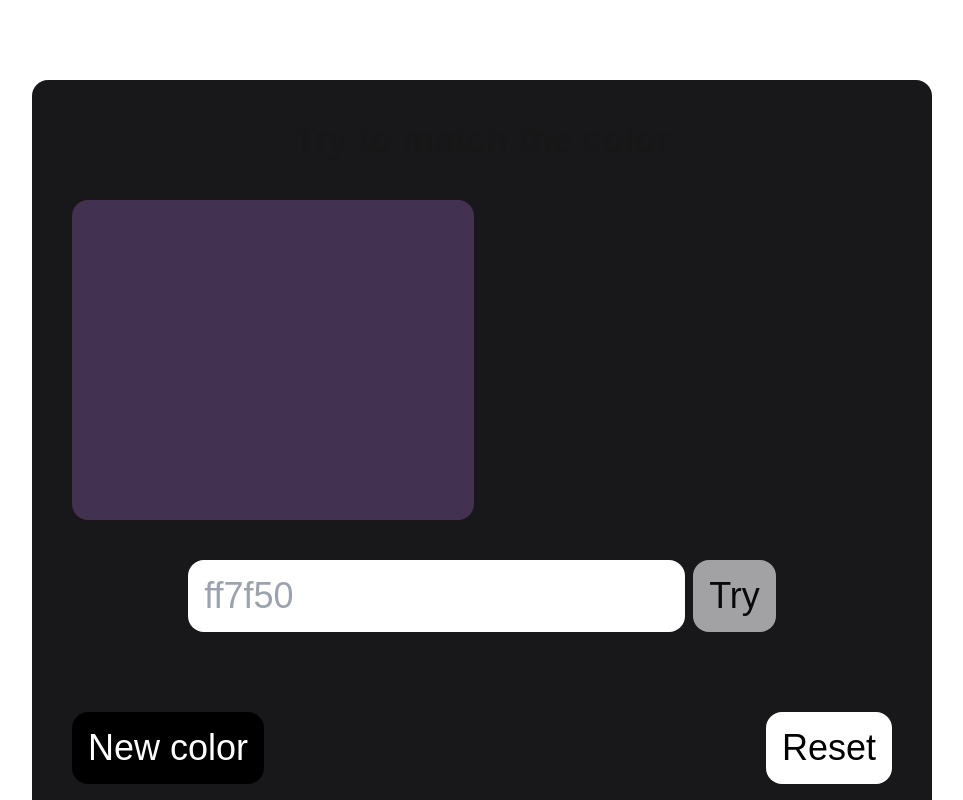
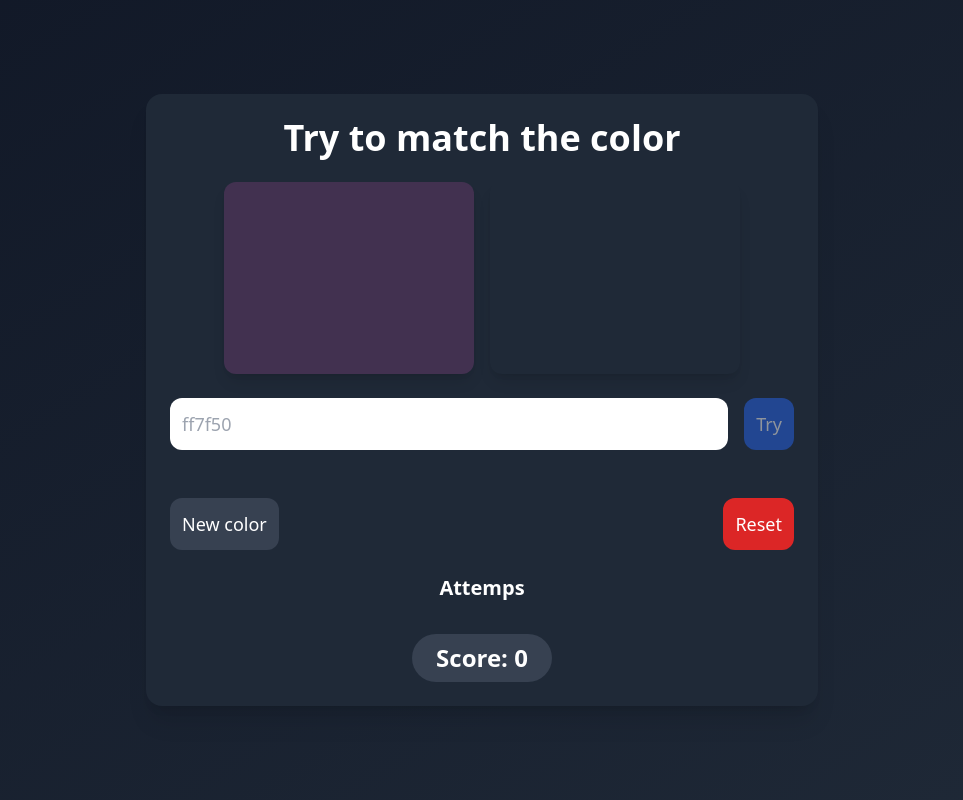
Before and after one commit to joelwaiman/HexaGuess, a Next.js app: page / in a window 1280 px wide. Shown: the top 800 px of the page, without its empty margins (158-1121 px from the left). Built offline with nearby package versions, Linux system fonts and the light colour scheme.

Commit message:
fix logic and ui x50

```diff
--- a/src/app/page.tsx
+++ b/src/app/page.tsx
@@ -27,7 +27,7 @@ export default function Home() {
       setMessage('¡Felicidades! Has acertado el color.');
       setScore(prev => prev + 10);
     } else {
-      setMessage(`wrong attemp. ${4 - attempts.length} chance left`);
+      setMessage(`wrong attemp. ${4 - attempts.length - 1} chance left`);
       setInputColor('')
     }
     if (inputColor.length !== 6) {
@@ -46,12 +46,11 @@ export default function Home() {
   }
 
   function verifyLetterPosition(input: string, target: string): JSX.Element[] {
-    const targetChars = target.slice(1).split('');
-    const inputChars = input.split('');
+    const targetChars = target.slice(1).toUpperCase().split('');
+    const inputChars = input.toUpperCase().split('');
     const result: JSX.Element[] = [];
     const usedTargetIndices: Set<number> = new Set();
 
-    // First pass: Mark correct positions
     for (let i = 0; i < inputChars.length; i++) {
       if (inputChars[i] === targetChars[i]) {
         result.push(
@@ -59,7 +58,7 @@ export default function Home() {
             key={i}
             className="bg-green-500 text-white font-bold py-1 px-2 rounded"
           >
-            {inputChars[i].toUpperCase()}
+            {inputChars[i]}
           </span>
         );
         usedTargetIndices.add(i);
@@ -68,7 +67,6 @@ export default function Home() {
       }
     }
 
-    // Second pass: Mark yellow and gray
     for (let i = 0; i < inputChars.length; i++) {
       if (result[i] === null) {
         let found = false;
@@ -79,7 +77,7 @@ export default function Home() {
                 key={i}
                 className="bg-yellow-500 text-white font-bold py-1 px-2 rounded"
               >
-                {inputChars[i].toUpperCase()}
+                {inputChars[i]}
               </span>
             );
             usedTargetIndices.add(j);
@@ -93,7 +91,7 @@ export default function Home() {
               key={i}
               className="bg-gray-500 text-white font-bold py-1 px-2 rounded"
             >
-              {inputChars[i].toUpperCase()}
+              {inputChars[i]}
             </span>
           );
         }
@@ -104,34 +102,34 @@ export default function Home() {
   }
 
   return (
-    <div className="flex items-center justify-center min-h-screen p-8 pb-20 gap-16 sm:p-20 font-[family-name:var(--font-geist-sans)]">
+    <div className="flex items-center justify-center min-h-screen p-4 sm:p-8 md:p-12 font-sans bg-gradient-to-br from-gray-900 to-gray-800 text-white">
 
-      <main className="flex flex-col w-full md:w-[900px] gap-10 items-center text-4xl bg-zinc-900 p-10 rounded-2xl">
-        <h1 className="font-bold text-center">Try to match the color</h1>
-        <section className="flex w-full gap-4">
-          <div className="w-2/3 h-80 rounded-2xl" style={{ backgroundColor: randomColor }} />
-          <div className="w-2/3 h-80 rounded-2xl" style={{ backgroundColor: `#${color}` }} />
+      <main className="flex flex-col w-full max-w-2xl gap-6 items-center bg-gray-800 p-6 rounded-2xl shadow-xl">
+        <h1 className="font-bold text-2xl sm:text-3xl md:text-4xl text-center">Try to match the color</h1>
+        <section className="flex flex-col sm:flex-row w-full gap-4 justify-center">
+          <div className="w-full sm:w-2/5 h-32 sm:h-48 rounded-xl shadow-lg" style={{ backgroundColor: randomColor }} />
+          <div className="w-full sm:w-2/5 h-32 sm:h-48 rounded-xl shadow-lg" style={{ backgroundColor: `#${color}` }} />
         </section>
 
-        <div className="flex flex-col md:flex-row w-full justify-center gap-2">
+        <div className="flex flex-col sm:flex-row w-full justify-center gap-4">
           <input
-            className='p-4 rounded-2xl text-black '
+            className="p-3 w-full rounded-xl text-black text-lg"
             value={inputColor}
             onChange={(e) => setInputColor(e.target.value.replace('#', ''))}
             type="text"
             placeholder="ff7f50"
           />
           <button
-            className="bg-white p-4 rounded-2xl text-black disabled:cursor-no-drop disabled:opacity-60"
+            className="bg-blue-600 p-3 rounded-xl text-white text-lg disabled:opacity-50 disabled:cursor-not-allowed hover:bg-blue-700 transition-colors"
             onClick={handleTry}
             disabled={inputColor.length !== 6}
           >
             Try
           </button>
         </div>
-        <p className="text-center">{message}</p>
-        <div className="flex w-full justify-between">
-          <button className="bg-black p-4 rounded-2xl text-white"
+        <p className="text-center text-lg">{message}</p>
+        <div className="flex flex-col sm:flex-row w-full justify-between gap-4">
+          <button className="bg-gray-700 p-3 rounded-xl text-white text-lg hover:bg-gray-600 transition-colors"
             onClick={() => {
               setRandomColor(generateRandomColor());
               setAttempts([]);
@@ -139,22 +137,23 @@ export default function Home() {
             }}>
             New color
           </button>
-          <button className="bg-white p-4 rounded-2xl text-black" onClick={resetGame}>
+          <button className="bg-red-600 p-3 rounded-xl text-white text-lg hover:bg-red-700 transition-colors"
+            onClick={resetGame}>
             Reset
           </button>
         </div>
-        <div className="flex flex-col items-center">
-          <p>Attemps</p>
-          <ol>
+        <div className="flex flex-col items-center w-full">
+          <p className="text-xl font-semibold mb-2">Attemps</p>
+          <ol className="w-full space-y-2">
             {attempts.map((attempt, index) => (
-              <li key={index} className="flex gap-1 justify-center p-4 text-black rounded-lg">
+              <li key={index} className="flex gap-1 justify-center p-2 bg-gray-700 rounded-lg">
                 {verifyLetterPosition(attempt, randomColor)}
               </li>
             ))}
           </ol>
         </div>
 
-        <p className="text-2xl font-semibold bg-slate-700 rounded-3xl p-4">Score: {score}</p>
+        <p className="text-2xl font-semibold bg-gray-700 rounded-full px-6 py-2">Score: {score}</p>
 
       </main>
     </div>
```
